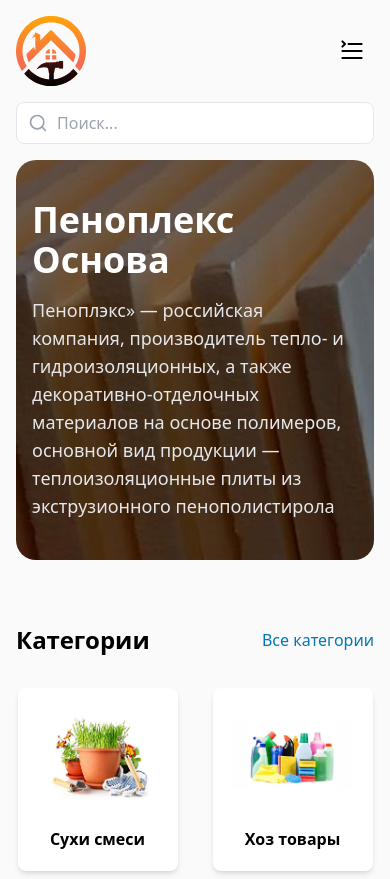
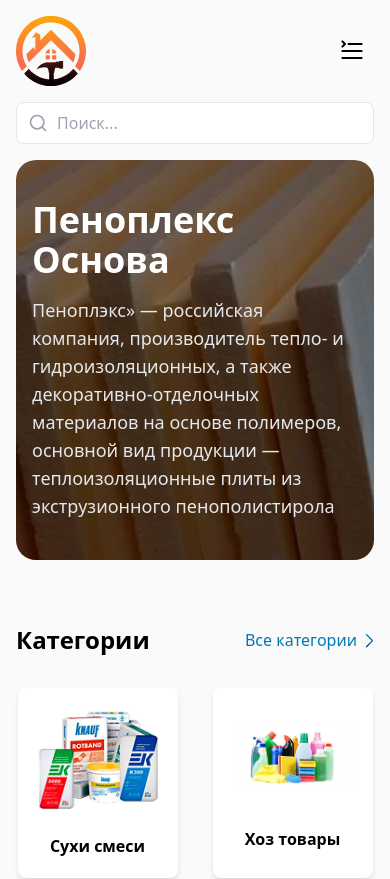
Before and after one commit to Salohiddin0/TeploDomReact, a React (Vite) app: page / in a window 390 px wide. Shown: the top 879 px of the page. Built offline with nearby package versions, Linux system fonts and the light colour scheme.

Commit message:
category add responsive

```diff
--- a/src/components/CategoryCard.jsx
+++ b/src/components/CategoryCard.jsx
@@ -1,5 +1,5 @@
 import React, { useState } from 'react'
-import img1 from '../assets/Rectangle 23820.png'
+import img1 from '../assets/ымапывррп 1 (1).png'
 import img2 from '../assets/Rectangle 23828.png'
 import img3 from '../assets/Rectangle 23829.png'
 import img4 from '../assets/Rectangle 23852.png'
@@ -37,6 +37,44 @@ const CategoryCard = () => {
             onClick={() => setShowAll(!showAll)}
           >
             {showAll ? 'Скрыть категории' : 'Все категории'}
+            <svg
+              width='9'
+              height='15'
+              viewBox='0 0 9 15'
+              fill='none'
+              xmlns='http://www.w3.org/2000/svg'
+            >
+              <path
+                d='M1.15582 1.15643C1.05593 1.25871 1 1.396 1 1.53896C1 1.68192 1.05593 1.81921 1.15582 1.92149L6.7368 7.64678L1.15582 13.3709C1.05593 13.4732 1 13.6105 1 13.7534C1 13.8964 1.05593 14.0337 1.15582 14.136C1.20438 14.1858 1.26243 14.2255 1.32656 14.2525C1.39068 14.2796 1.45958 14.2936 1.52918 14.2936C1.59879 14.2936 1.66769 14.2796 1.73181 14.2525C1.79594 14.2255 1.85399 14.1858 1.90255 14.136L7.83742 8.04648C7.94166 7.93954 8 7.79611 8 7.64678C8 7.49744 7.94166 7.35401 7.83742 7.24707L1.90255 1.15758C1.85399 1.10771 1.79594 1.06807 1.73181 1.04101C1.66769 1.01394 1.59879 1 1.52918 1C1.45958 1 1.39068 1.01394 1.32656 1.04101C1.26243 1.06807 1.20438 1.10771 1.15582 1.15758V1.15643Z'
+                fill='url(#paint0_linear_1_46)'
+                stroke='url(#paint1_linear_1_46)'
+                stroke-width='0.2'
+              />
+              <defs>
+                <linearGradient
+                  id='paint0_linear_1_46'
+                  x1='4.5'
+                  y1='1'
+                  x2='4.5'
+                  y2='14.2936'
+                  gradientUnits='userSpaceOnUse'
+                >
+                  <stop stop-color='#0077B6' />
+                  <stop offset='1' stop-color='#003661' />
+                </linearGradient>
+                <linearGradient
+                  id='paint1_linear_1_46'
+                  x1='4.5'
+                  y1='1'
+                  x2='4.5'
+                  y2='14.2936'
+                  gradientUnits='userSpaceOnUse'
+                >
+                  <stop stop-color='#0077B6' />
+                  <stop offset='1' stop-color='#003661' />
+                </linearGradient>
+              </defs>
+            </svg>
           </span>
         </div>
 
--- a/src/components/Nav.jsx
+++ b/src/components/Nav.jsx
@@ -293,7 +293,6 @@ export default function Nav () {
           </div>
         </div>
 
-        {/* Desktop Navigation */}
         <nav className='hidden md:flex justify-between gap-4 py-5'>
           <Link
             to='/sale'
```
Also changed, not shown: src/assets/ымапывррп 1 (1).png (added), src/assets/ымапывррп 1.svg (deleted).
